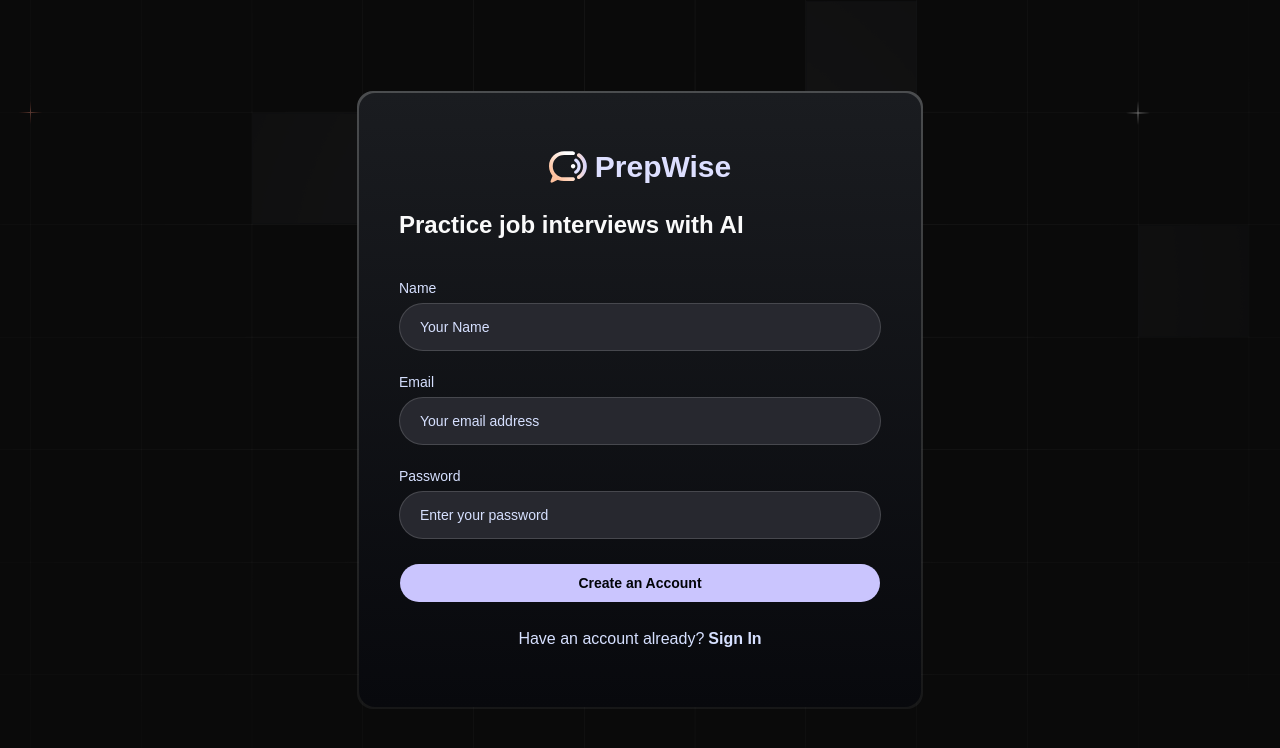
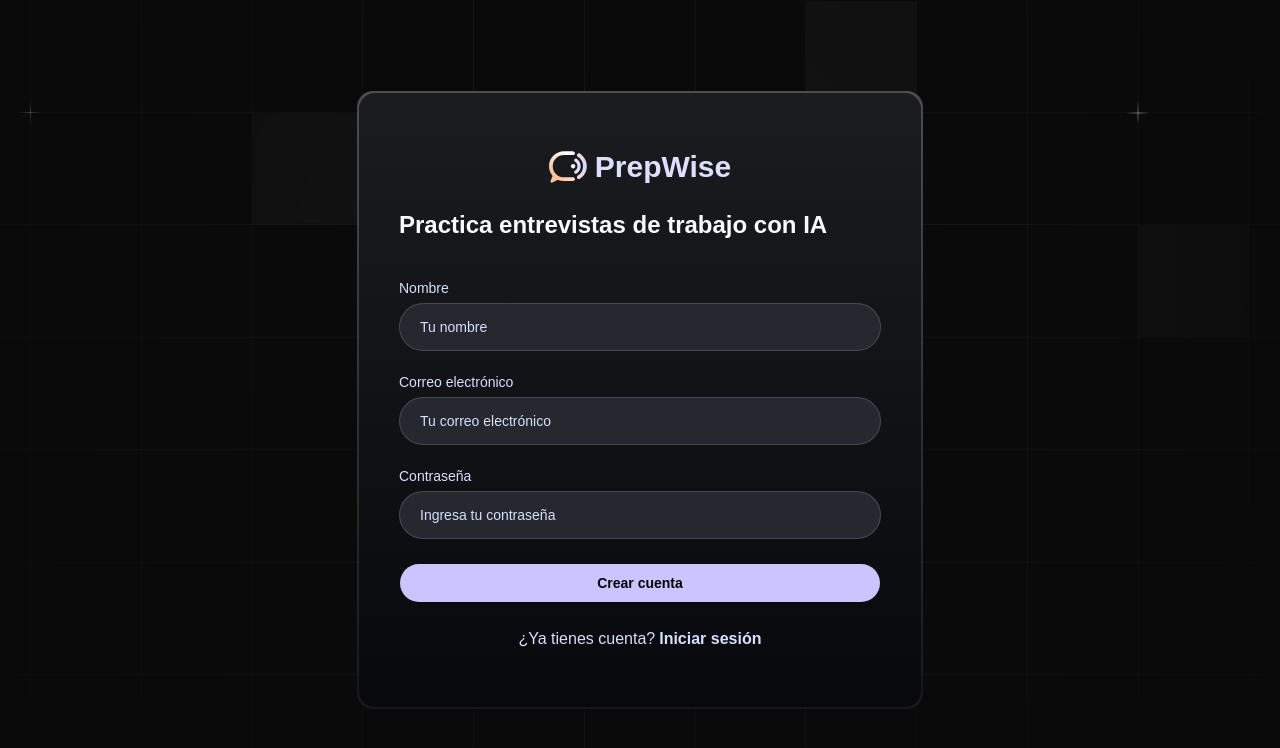
Before and after one commit to hernangtrz/AI-Interview-Platform, a Next.js app: page /sign-up in a window 1280 px wide. Shown: the top 748 px of the page. Built offline with nearby package versions, Linux system fonts and the light colour scheme; no server answers; a web font is replaced by a local one.

Commit message:
Show generated interviews on the homepage

```diff
--- a/app/(root)/layout.tsx
+++ b/app/(root)/layout.tsx
@@ -13,7 +13,12 @@ const Layout = async ({ children }: { children: ReactNode }) => {
     <div className="root-layout">
       <nav>
         <Link href="/" className="flex items-center gap-2">
-          <Image src="/logo.svg" alt="MockMate Logo" width={38} height={32} />
+          <Image
+            src="/logo.svg"
+            alt="Logo de PrepWise"
+            width={38}
+            height={32}
+          />
           <h2 className="text-primary-100">PrepWise</h2>
         </Link>
       </nav>
--- a/app/(root)/page.tsx
+++ b/app/(root)/page.tsx
@@ -24,13 +24,15 @@ const Page = async () => {
     <>
       <section className="card-cta">
         <div className="flex flex-col gap-6 max-w-lg">
-          <h2>Get Interview-Ready with AI-Powered Practice & Feedback</h2>
+          <h2>
+            Prepárate para entrevistas con práctica y feedback impulsados por IA
+          </h2>
           <p className="text-lg">
-            Practice on real interview questions & get instant feedback
+            Practica con preguntas reales y recibe retroalimentación instantánea
           </p>
 
           <Button asChild className="btn-primary max-sm:w-full">
-            <Link href="/interview">Start an Interview</Link>
+            <Link href="/interview">Iniciar una entrevista</Link>
           </Button>
         </div>
 
@@ -44,7 +46,7 @@ const Page = async () => {
       </section>
 
       <section className="flex flex-col gap-6 mt-8">
-        <h2>Your Interviews</h2>
+        <h2>Tus entrevistas</h2>
 
         <div className="interviews-section">
           {hasPastInterviews ? (
@@ -52,13 +54,13 @@ const Page = async () => {
               <InterviewCard {...interview} key={interview.id} />
             ))
           ) : (
-            <p>You haven&apos;t taken any interviews yet</p>
+            <p>Aún no has realizado ninguna entrevista</p>
           )}
         </div>
       </section>
 
       <section className="flex flex-col gap-6 mt-8">
-        <h2>Take an Interview</h2>
+        <h2>Realiza una entrevista</h2>
 
         <div className="interviews-section">
           {hasUpcomingInterviews ? (
@@ -66,7 +68,7 @@ const Page = async () => {
               <InterviewCard {...interview} key={interview.id} />
             ))
           ) : (
-            <p>There are no new interviews available</p>
+            <p>No hay nuevas entrevistas disponibles</p>
           )}
         </div>
       </section>
--- a/components/Agent.tsx
+++ b/components/Agent.tsx
@@ -97,7 +97,7 @@ const Agent = ({ userName, userId, type }: AgentProps) => {
             />
             {isSpeaking && <span className="animate-speak" />}
           </div>
-          <h3>AI Interviewer</h3>
+          <h3>Entrevistador IA</h3>
         </div>
 
         <div className="card-border">
@@ -139,11 +139,13 @@ const Agent = ({ userName, userId, type }: AgentProps) => {
               )}
             />
 
-            <span>{isCallInactiveOrFinished ? "Call" : ". . ."}</span>
+            <span>
+              {isCallInactiveOrFinished ? "Iniciar llamada" : "Conectando..."}
+            </span>
           </button>
         ) : (
           <button className="btn-disconnect" onClick={handleDisconnect}>
-            End
+            Finalizar
           </button>
         )}
       </div>
--- a/components/AuthForm.tsx
+++ b/components/AuthForm.tsx
@@ -64,7 +64,7 @@ const AuthForm = ({ type }: { type: FormType }) => {
           return;
         }
 
-        toast.success("Account created successfully. Please sign in.");
+        toast.success("Cuenta creada con éxito. Por favor inicia sesión.");
         router.push("/sign-in");
       } else {
         const { email, password } = data;
@@ -77,7 +77,7 @@ const AuthForm = ({ type }: { type: FormType }) => {
 
         const idToken = await userCredential.user.getIdToken();
         if (!idToken) {
-          toast.error("Sign in Failed. Please try again.");
+          toast.error("Error al iniciar sesión. Intenta nuevamente.");
           return;
         }
 
@@ -86,7 +86,7 @@ const AuthForm = ({ type }: { type: FormType }) => {
           idToken,
         });
 
-        toast.success("Signed in successfully.");
+        toast.success("Sesión iniciada correctamente.");
         router.push("/");
       }
     } catch (error) {
@@ -101,11 +101,16 @@ const AuthForm = ({ type }: { type: FormType }) => {
     <div className="card-border lg:min-w-[566px]">
       <div className="flex flex-col gap-6 card py-14 px-10">
         <div className="flex flex-row gap-2 justify-center">
-          <Image src="/logo.svg" alt="logo" height={32} width={38} />
+          <Image
+            src="/logo.svg"
+            alt="logo de PrepWise"
+            height={32}
+            width={38}
+          />
           <h2 className="text-primary-100">PrepWise</h2>
         </div>
 
-        <h3>Practice job interviews with AI</h3>
+        <h3>Practica entrevistas de trabajo con IA</h3>
 
         <Form {...form}>
           <form
@@ -116,8 +121,8 @@ const AuthForm = ({ type }: { type: FormType }) => {
               <FormField
                 control={form.control}
                 name="name"
-                label="Name"
-                placeholder="Your Name"
+                label="Nombre"
+                placeholder="Tu nombre"
                 type="text"
               />
             )}
@@ -125,32 +130,32 @@ const AuthForm = ({ type }: { type: FormType }) => {
             <FormField
               control={form.control}
               name="email"
-              label="Email"
-              placeholder="Your email address"
+              label="Correo electrónico"
+              placeholder="Tu correo electrónico"
               type="email"
             />
 
             <FormField
               control={form.control}
               name="password"
-              label="Password"
-              placeholder="Enter your password"
+              label="Contraseña"
+              placeholder="Ingresa tu contraseña"
               type="password"
             />
 
             <Button className="btn" type="submit">
-              {isSignIn ? "Sign In" : "Create an Account"}
+              {isSignIn ? "Iniciar sesión" : "Crear cuenta"}
             </Button>
           </form>
         </Form>
 
         <p className="text-center">
-          {isSignIn ? "No account yet?" : "Have an account already?"}
+          {isSignIn ? "¿No tienes cuenta?" : "¿Ya tienes cuenta?"}
           <Link
             href={!isSignIn ? "/sign-in" : "/sign-up"}
             className="font-bold text-user-primary ml-1"
           >
-            {!isSignIn ? "Sign In" : "Sign Up"}
+            {!isSignIn ? "Iniciar sesión" : "Regístrate"}
           </Link>
         </p>
       </div>
--- a/components/InterviewCard.tsx
+++ b/components/InterviewCard.tsx
@@ -14,7 +14,7 @@ const InterviewCard = ({
   createdAt,
 }: InterviewCardProps) => {
   const feedback = null as Feedback | null;
-  const normalizedType = /mix/gi.test(type) ? "Mixed" : type;
+  const normalizedType = /mix/gi.test(type) ? "Mixta" : type;
   const formattedDate = dayjs(
     feedback?.createdAt || createdAt || Date.now(),
   ).format("MMM D, YYYY");
@@ -35,7 +35,7 @@ const InterviewCard = ({
             className="rounded-full object-fit size-[90px]"
           />
 
-          <h3 className="mt-5 capitalize">{role} Interview</h3>
+          <h3 className="mt-5 capitalize">Entrevista de {role}</h3>
 
           <div className="flex flex-row gap-5 mt-3">
             <div className="flex flex-row gap-2">
@@ -56,7 +56,7 @@ const InterviewCard = ({
 
           <p className="line-clamp-2 mt-5">
             {feedback?.finalAssessment ||
-              "You haven't taken the interview yet. Take it now to improve your skills."}
+              "Aún no has realizado esta entrevista. Hazla ahora para mejorar tus habilidades."}
           </p>
         </div>
 
@@ -71,7 +71,7 @@ const InterviewCard = ({
                   : `/interview/${interviewId}`
               }
             >
-              {feedback ? "Check Feedback" : "View Interview"}
+              {feedback ? "Ver retroalimentación" : "Ver entrevista"}
             </Link>
           </Button>
         </div>
--- a/lib/actions/auth.action.ts
+++ b/lib/actions/auth.action.ts
@@ -14,7 +14,7 @@ export async function signUp(params: SignUpParams) {
     if (userRecord.exists) {
       return {
         success: false,
-        message: "User already exists. Please sign in instead.",
+        message: "El usuario ya existe. Por favor inicia sesión.",
       };
     }
 
@@ -25,7 +25,7 @@ export async function signUp(params: SignUpParams) {
 
     return {
       success: true,
-      message: "Account created successfully. Please sign in.",
+      message: "Cuenta creada con éxito. Por favor inicia sesión.",
     };
   } catch (e: any) {
     console.error("Error creating a user", e);
@@ -33,13 +33,13 @@ export async function signUp(params: SignUpParams) {
     if (e.code === "auth/email-already-exists") {
       return {
         success: false,
-        message: "This email is already in use.",
+        message: "Este correo ya está en uso.",
       };
     }
 
     return {
       success: false,
-      message: "Failed to create an account",
+      message: "No se pudo crear la cuenta.",
     };
   }
 }
@@ -53,7 +53,7 @@ export async function signIn(params: SignInParams) {
     if (!userRecord) {
       return {
         success: false,
-        message: "User does not exist. Create an account instead.",
+        message: "El usuario no existe. Crea una cuenta en su lugar.",
       };
     }
 
@@ -63,7 +63,7 @@ export async function signIn(params: SignInParams) {
 
     return {
       success: false,
-      message: "Failed to log into an account.",
+      message: "No se pudo iniciar sesión.",
     };
   }
 }
```
